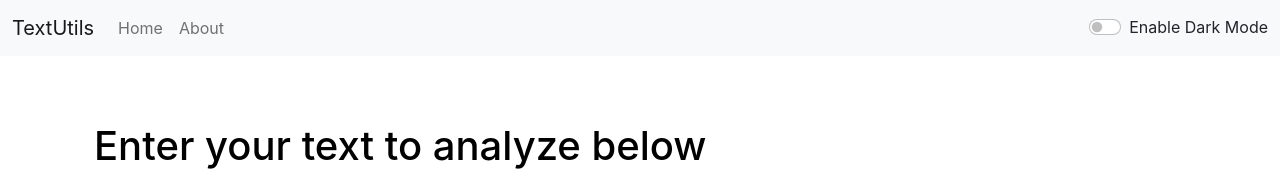
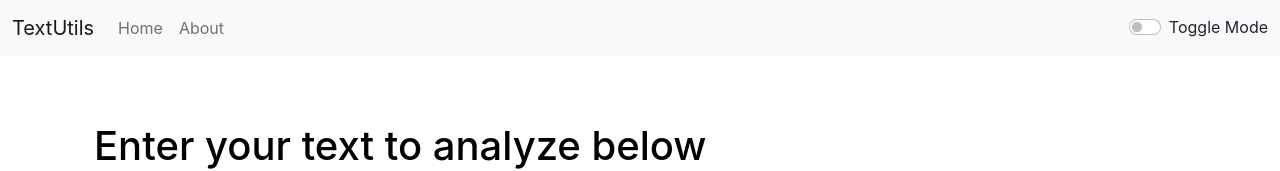
Before and after one commit to Ritu0208/textutils, a React (Create React App) app: page / in a window 1280 px wide. Shown: the top 171 px of the page. Built offline with nearby package versions, Linux system fonts and the light colour scheme.

Commit message:
color palet

```diff
--- a/src/components/Navbar.js
+++ b/src/components/Navbar.js
@@ -20,10 +20,18 @@
             </li>
 
           </ul>
+          {/* <div className="d-flex">
+            <div className="bg-primary rounded mx-2" onClick={()=>{props.toggleMode('primary')}} style={{height: '30px', width: '30px', cursor: 'pointer'}}></div>
+            <div className="bg-danger rounded mx-2" onClick={()=>{props.toggleMode('danger')}} style={{height: '30px', width: '30px', cursor: 'pointer'}}></div>
+            <div className="bg-success rounded mx-2" onClick={()=>{props.toggleMode('success')}} style={{height: '30px', width: '30px', cursor: 'pointer'}}></div>
+            <div className="bg-warning rounded mx-2" onClick={()=>{props.toggleMode('warning')}} style={{height: '30px', width: '30px', cursor: 'pointer'}}></div>
+
+          </div> */}
 
           <div className={`form-check form-switch text-${props.mode === 'light' ? 'dark' : 'light'}`}>
+            {/* <input className="form-check-input" onClick={()=>{props.toggleMode(null)}} type="checkbox" role="switch" id="flexSwitchCheckDefault" /> */}
             <input className="form-check-input" onClick={props.toggleMode} type="checkbox" role="switch" id="flexSwitchCheckDefault" />
-            <label className="form-check-label" htmlFor="flexSwitchCheckDefault">Enable Dark Mode</label>
+            <label className="form-check-label" htmlFor="flexSwitchCheckDefault">Toggle Mode</label>
           </div>
         </div>
       </div>
```
Also changed, not shown: src/App.js (+10 -2 lines).
